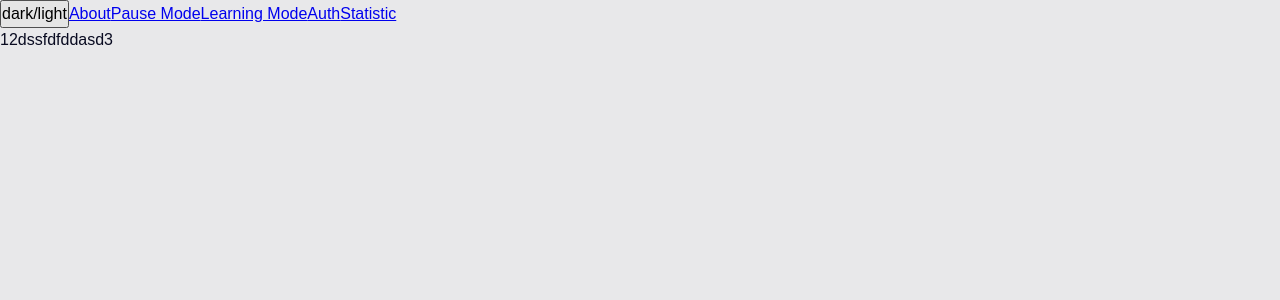
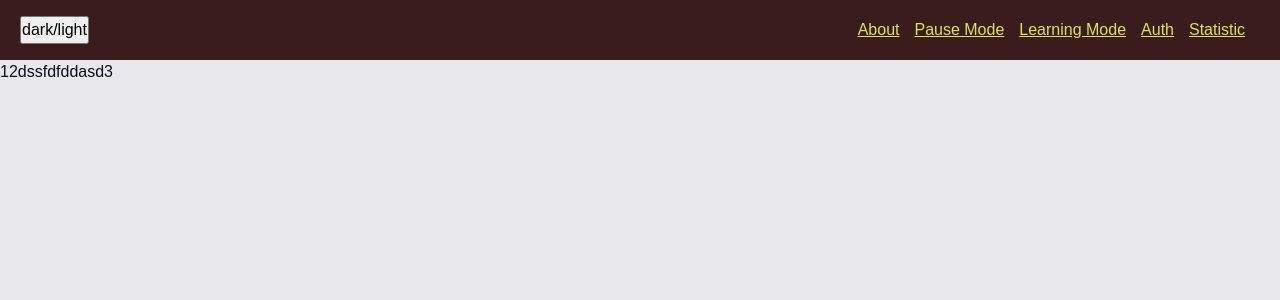
Before and after one commit to Cibulya/proj_42, a React app: page / in a window 1280 px wide. Shown: the top 300 px of the page. Built offline with nearby package versions, Linux system fonts and the light colour scheme.

Commit message:
feat: add Header, Navbar, AppLink, ThemeSwitcher components

```diff
--- a/src/App.tsx
+++ b/src/App.tsx
@@ -1,21 +1,16 @@
-import { Link } from 'react-router-dom';
 import React from 'react';
 import { useTheme } from 'theme/useTheme';
 import {classNames} from 'helpers/classNames/classNames';
 import AppRouter from 'providers/router/AppRouter';
+import Header from 'components/Header/Header';
 
 import './styles/index.scss';
+
 const App = () => {
-	const { theme, toggleTheme } = useTheme();
-
+	const { theme } = useTheme();
 	return (
 		<div className={classNames('app', {}, [theme])}>
-			<button onClick={toggleTheme}> dark/light</button>
-			<Link to={'/'}>About</Link>
-			<Link to={'/pause'}>Pause Mode</Link>
-			<Link to={'/learning'}>Learning Mode</Link>
-			<Link to={'/auth'}>Auth</Link>
-			<Link to={'/statistic'}>Statistic</Link>
+			<Header/>
 			<AppRouter/>
 		</div>
 	);
--- /dev/null
+++ b/src/components/Header/Header.tsx
@@ -0,0 +1,19 @@
+import React from 'react';
+import {classNames} from 'helpers/classNames/classNames';
+import Navbar from './Navbar/Navbar';
+import ThemeSwitcher from './ThemeSwitcher/ThemeSwitcher';
+
+interface HeaderProps {
+  className?: string;
+}
+
+const Header = ({className}: HeaderProps) => {
+  return (
+    <header className={classNames('header', {}, [className])}>
+      <ThemeSwitcher/>
+      <Navbar/>
+    </header>
+  );
+};
+
+export default Header;
--- /dev/null
+++ b/src/components/Header/Navbar/AppLink/AppLink.tsx
@@ -0,0 +1,23 @@
+import React, {FC} from 'react';
+import {classNames} from 'helpers/classNames/classNames';
+import {Link, LinkProps} from 'react-router-dom';
+
+export enum AppLinkTheme {
+  PRIMARY= 'primary',
+  SECONDARY= 'secondary',
+}
+interface AppLinkProps extends LinkProps{
+  className?: string;
+  theme?: AppLinkTheme
+}
+const AppLink: FC<AppLinkProps> = (props) => {
+  const {to,
+    className,
+    theme = AppLinkTheme.PRIMARY,
+    children} = props
+  return (
+        <Link to={to} className={classNames('link',{}, [className, theme])}>{children}</Link>
+  );
+};
+
+export default AppLink;
--- /dev/null
+++ b/src/components/Header/Navbar/Navbar.tsx
@@ -0,0 +1,22 @@
+import React from 'react';
+import {classNames} from 'helpers/classNames/classNames';
+import AppLink, {AppLinkTheme} from './AppLink/AppLink';
+
+interface NavbarProps {
+  className?: string;
+}
+const Navbar = ({className}: NavbarProps) => {
+  return (
+    <div className={classNames('navbar',{}, [className] )}>
+      <div className='navbar-links'>
+        <AppLink theme={AppLinkTheme.SECONDARY} to={'/'}>About</AppLink>
+        <AppLink theme={AppLinkTheme.SECONDARY} to={'/pause'}>Pause Mode</AppLink>
+        <AppLink theme={AppLinkTheme.SECONDARY} to={'/learning'}>Learning Mode</AppLink>
+        <AppLink theme={AppLinkTheme.SECONDARY} to={'/auth'}>Auth</AppLink>
+        <AppLink theme={AppLinkTheme.SECONDARY} to={'/statistic'}>Statistic</AppLink>
+      </div>
+    </div>
+  );
+};
+
+export default Navbar;
--- /dev/null
+++ b/src/components/Header/ThemeSwitcher/ThemeSwitcher.tsx
@@ -0,0 +1,21 @@
+import React from 'react';
+import {useTheme} from 'theme/useTheme';
+import {classNames} from 'helpers/classNames/classNames';
+
+interface ThemeSwitcherProps {
+  className?: string;
+}
+
+const ThemeSwitcher = ({className}: ThemeSwitcherProps) => {
+  const {theme, toggleTheme} = useTheme();
+  return (
+    <button
+      className={classNames('theme-switcher', {}, [className])}
+      onClick={toggleTheme}
+    >
+      dark/light
+    </button>
+  );
+};
+
+export default ThemeSwitcher;
--- a/src/helpers/classNames/classNames.ts
+++ b/src/helpers/classNames/classNames.ts
@@ -1,9 +1,9 @@
 type Mods = Record<string, boolean | string>
 
-export function classNames(cls: string, mods: Mods, additional: string[]): string {
+export function classNames(cls: string, mods: Mods = {}, additional: string[] = []): string {
   return [
     cls,
-    ...additional,
+    ...additional.filter(Boolean),
     ...Object.entries(mods)
       .filter(([className, value]) => Boolean(value))
       .map(([className]) => className)
--- /dev/null
+++ b/src/styles/header/header.scss
@@ -0,0 +1,21 @@
+.header {
+  width: 100%;
+  height: var(--header-height);
+  background: var(--inverted-bg-color);
+  display: flex;
+  align-items: center;
+  padding: 20px;
+}
+.navbar {
+  margin-left: auto;
+}
+.link {
+  margin-right: 15px;
+  color: var(--primary-color)
+}
+.primary {
+  color: var(--primary-color)
+}
+.secondary {
+  color: var(--inverted-primary-color)
+}
--- a/src/styles/index.scss
+++ b/src/styles/index.scss
@@ -2,6 +2,7 @@
 @import "variables/global";
 @import "themes/light";
 @import "themes/dark";
+@import "header/header";
 
 .app {
   font: var(--font-m);
--- a/src/styles/themes/dark.scss
+++ b/src/styles/themes/dark.scss
@@ -1,5 +1,10 @@
 .app.dark {
   --bg-color: #3b1c1c;
+  --inverted-bg-color: #e8e8ea;
+
   --primary-color: #dde35e;
   --secondary-color: #ffb856;
+
+  --inverted-primary-color: #090b21;
+  --inverted-secondary-color: #262828;
 }
--- a/src/styles/themes/light.scss
+++ b/src/styles/themes/light.scss
@@ -1,5 +1,9 @@
 .app.light {
   --bg-color: #e8e8ea;
+  --inverted-bg-color: #3b1c1c;
+
   --primary-color: #090b21;
   --secondary-color: #262828;
+  --inverted-primary-color: #dde35e;
+  --inverted-secondary-color: #ffb856;
 }
--- a/src/styles/variables/global.scss
+++ b/src/styles/variables/global.scss
@@ -6,4 +6,6 @@
   --font-size-l: 24px;
   --font-line-l: 32px;
   --font-l: var(--font-size-l) / var(--font-line-l) var(--font-family-main);
+
+  --header-height: 60px;
 }
```
